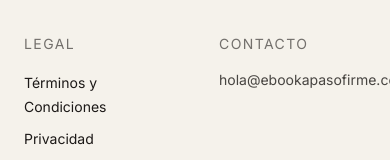
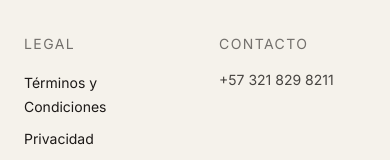
Before and after one commit to donchelo/ebook-apasofirme, a React (Vite) app: page / in a window 390 px wide. Shown: the part 6641-6801 px from the top of the page. Built offline with nearby package versions, Linux system fonts and the light colour scheme.

Commit message:
Update contact information in Footer component from email to phone number

```diff
--- a/src/components/organisms/Footer.tsx
+++ b/src/components/organisms/Footer.tsx
@@ -25,7 +25,7 @@ const Footer = () => {
             </div>
             <div>
               <Typography variant="caption" className="mb-4 block">Contacto</Typography>
-              <Typography variant="body" className="text-sm text-brand-dark/80">hola@ebookapasofirme.com</Typography>
+              <Typography variant="body" className="text-sm text-brand-dark/80">+57 321 829 8211</Typography>
             </div>
           </div>
         </div>
```
